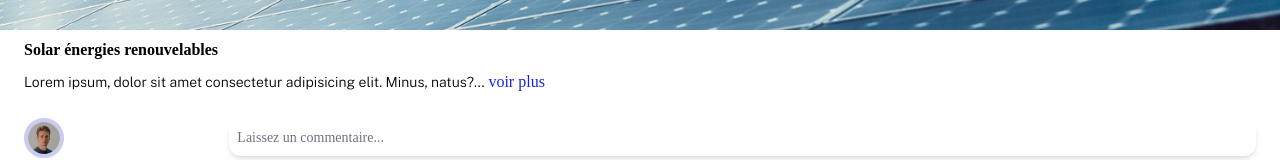
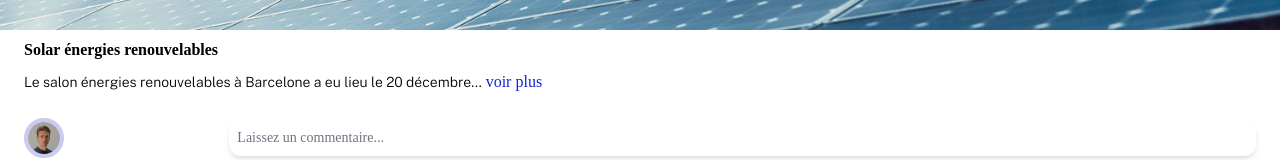
Before and after one commit to WildCodeSchool/P3_Lyon_React_Sept_2022, a React (Vite) app in the folder frontend/: page /profile in a window 1280 px wide. Shown: the part 1640-1800 px from the top of the page. Built offline with nearby package versions, Linux system fonts and the light colour scheme; a web font is replaced by a local one.

Commit message:
Added PDF file in post details

```diff
--- a/frontend/src/components/Feed/PostContainer/PostDetails.jsx
+++ b/frontend/src/components/Feed/PostContainer/PostDetails.jsx
@@ -37,6 +37,16 @@ function PostDetails({ postDetails, setPostDetails }) {
         fin d'année. Des animations de Noël en Ardèche Hermitage se préparent
         pour votre plus grand plaisir !
       </p>
+      <h2 className="font-bold text-center">Ouvrir le pdf :</h2>
+      <div className="flex items-center justify-center text-center pb-2">
+        <div
+          className="w-2/5 flex flex-col justify-center items-center shadow-md rounded-xl py-4 text-sm
+        placeholder-gray-500 focus:placeholder-gray-400"
+        >
+          <img className="h-8 w-8 pr-1" src="./src/assets/pdf.png" alt="PDF" />
+          participants.pdf
+        </div>
+      </div>
       <div className="w-full mt-6 flex items-center px-6">
         <img
           className="rounded-full w-10 mr-4 border-4 border-green"
--- a/frontend/src/pages/Profile.jsx
+++ b/frontend/src/pages/Profile.jsx
@@ -80,8 +80,8 @@ function Profile() {
               Solar énergies renouvelables
             </h2>
             <p className="self-start text-sm">
-              Lorem ipsum, dolor sit amet consectetur adipisicing elit. Minus,
-              natus?...
+              Le salon énergies renouvelables à Barcelone a eu lieu le 20
+              décembre...
               <span className="text-primary text-base"> voir plus</span>
             </p>
             <div className="w-full mt-6 flex items-center justify-between pb-6">
```
Also changed, not shown: frontend/src/assets/pdf.png (added).
